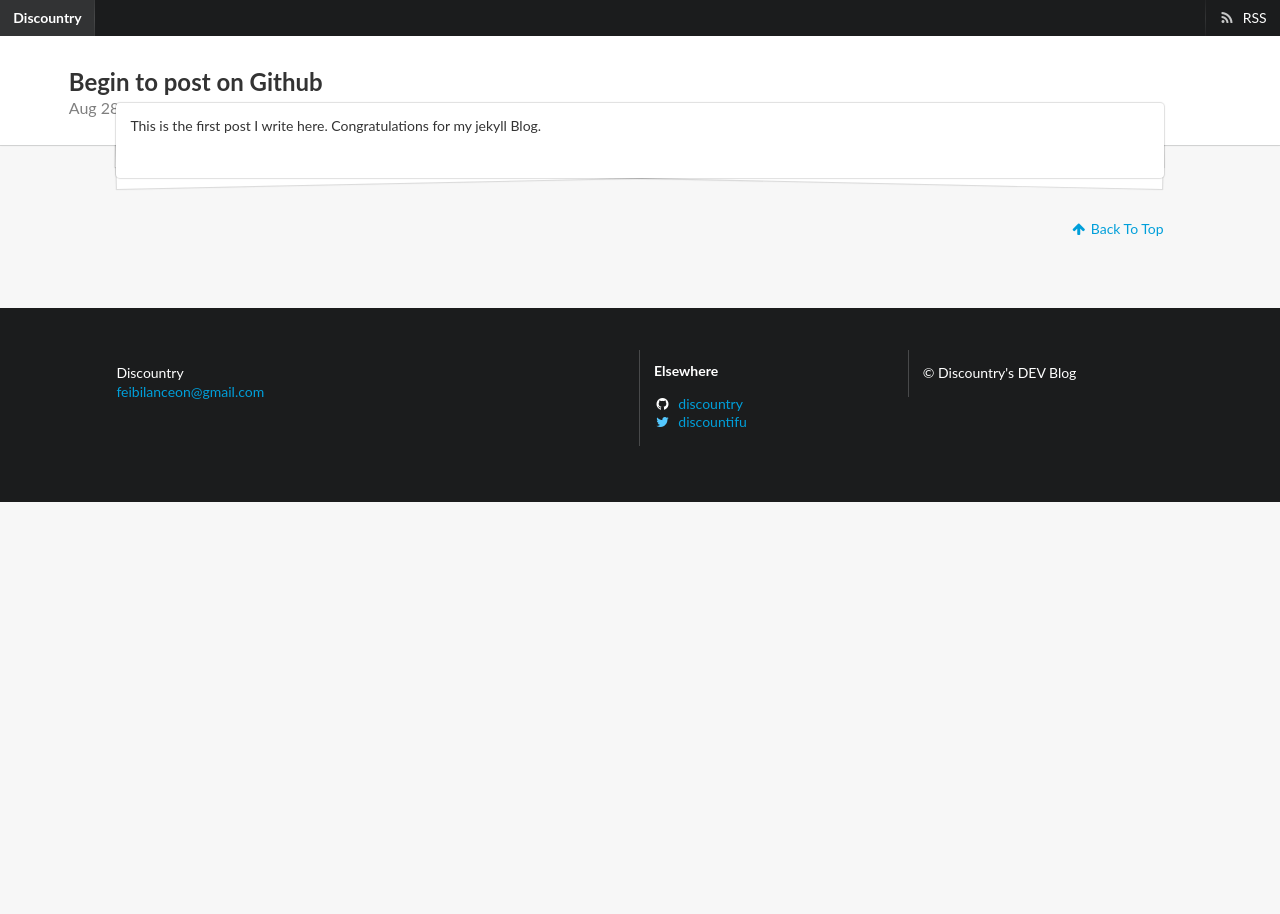
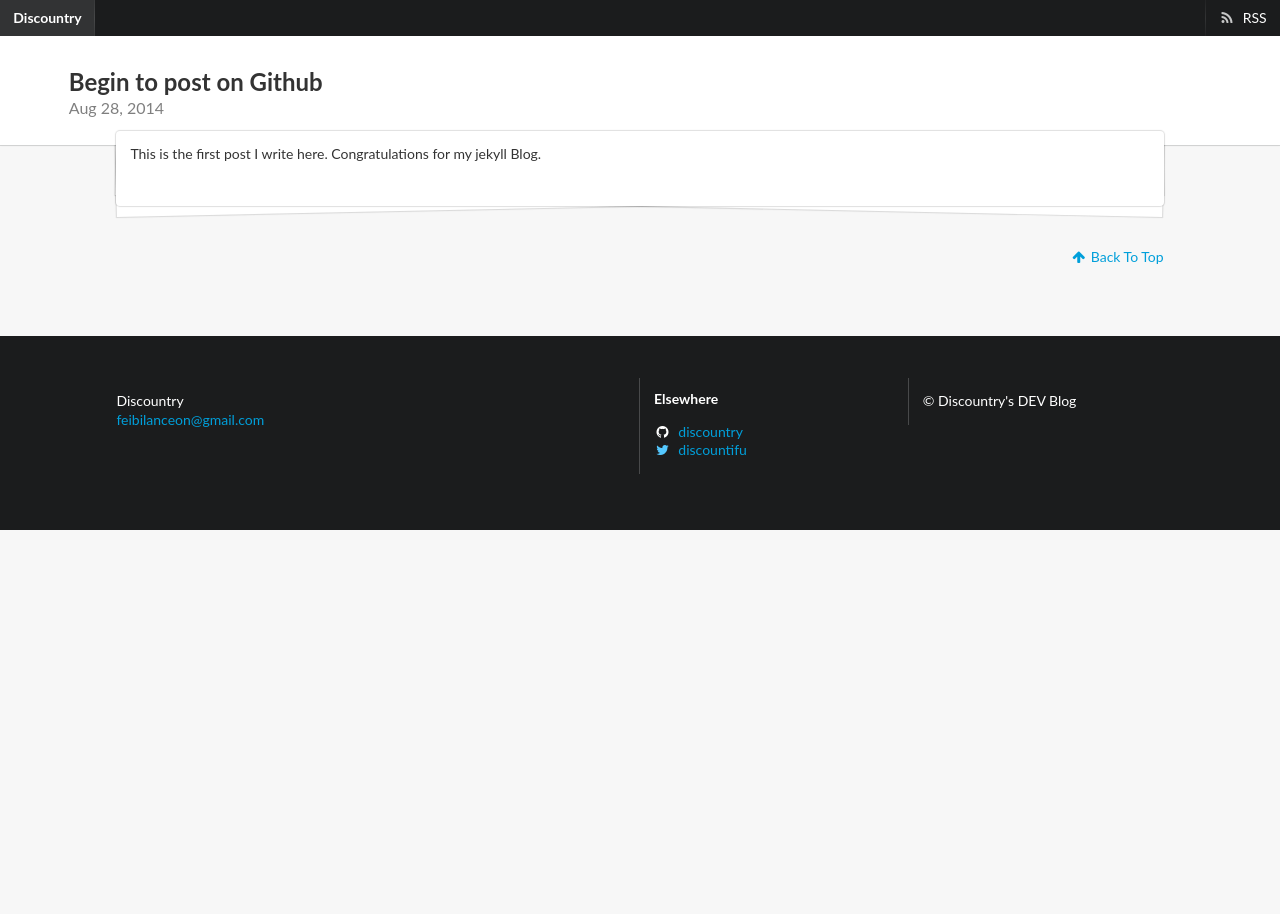
Before and after one commit to discountry/discountry.github.io, a Jekyll site: the page built from _posts/2014-08-28-begin-to-post-on-github.md, in a window 1280 px wide. Built offline with Jekyll 4.4.1, drawn with Linux system fonts in a browser that asks for light colours; nearby versions of some CDN libraries; some web fonts are replaced.

Commit message:
too much

```diff
--- a/css/main.scss
+++ b/css/main.scss
@@ -29,7 +29,7 @@ $spacing-unit:     30px;
 }
 
 .post.container {
-    margin-top: -4em !important;
+    margin-top: -2em !important;
 }
 
 .right.floated.date {
```
